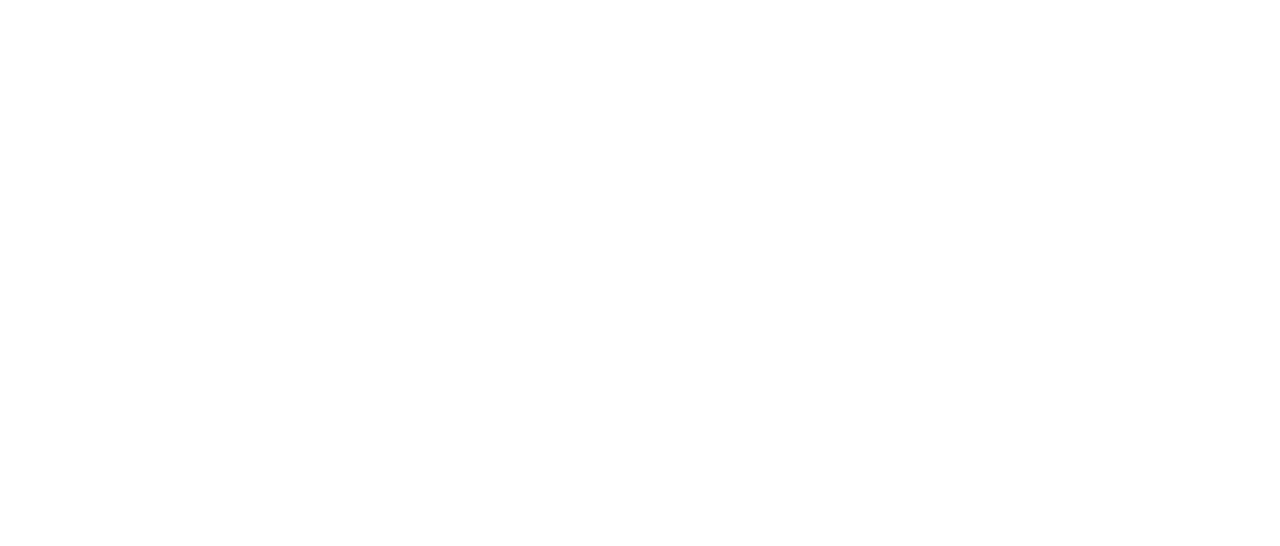
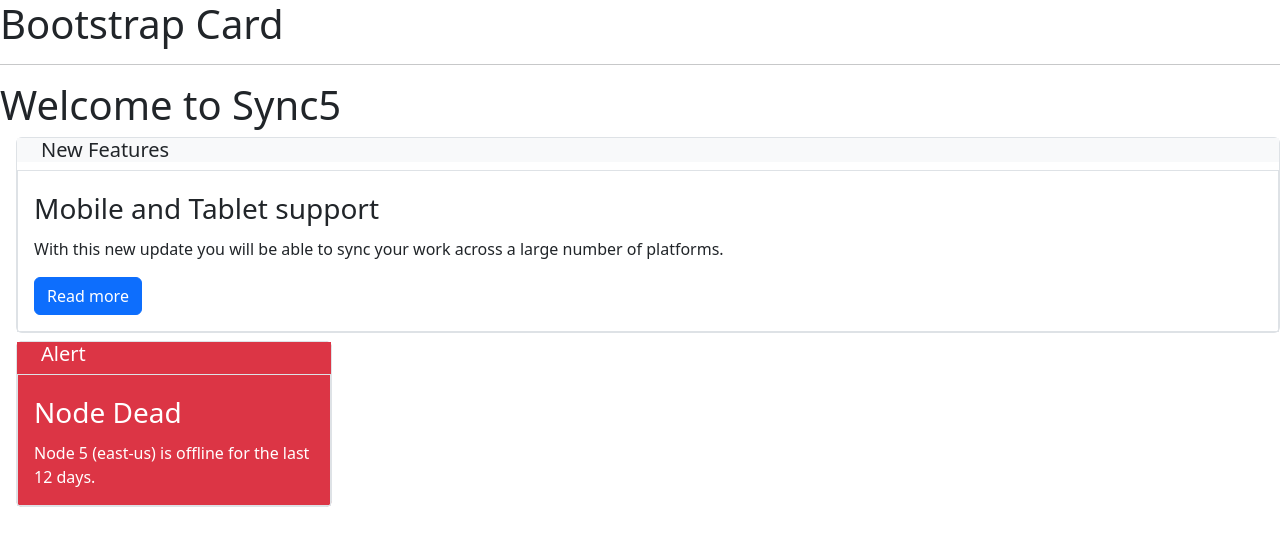
Before and after one commit to acciojob/bootstrap-card-R0ahulkd, a website: page main.html in a window 1280 px wide. Drawn offline with nearby package versions, Linux system fonts and the light colour scheme.

Commit message:
created a submission

```diff
--- a/main.html
+++ b/main.html
@@ -4,10 +4,31 @@
 
 <head>
 	<link rel="stylesheet" href="styles.css">
+	<link href="https://cdn.jsdelivr.net/npm/bootstrap@5.3.8/dist/css/bootstrap.min.css" rel="stylesheet" integrity="sha384-sRIl4kxILFvY47J16cr9ZwB07vP4J8+LH7qKQnuqkuIAvNWLzeN8tE5YBujZqJLB" crossorigin="anonymous">
 </head>
 
 <body>
 	<!-- the entire body must be written by student -->
+	<h1>Bootstrap Card</h1>
+	<hr>
+	<h1>Welcome to Sync5</h1>
+	<div class="card-deck ms-3">
+		<div class="card border rounded">
+			<h5 class="card-title bg-light ps-4">New Features</h5>
+			<div class="card-body border">
+				<div class="card-title fs-3">Mobile and Tablet support</div>
+			<p class="card-text">With this new update you will be able to sync your work across a large number of platforms.</p>
+			<button type="button" class="btn btn-primary">Read more</button>
+			</div>
+		</div>
+		<div class="card col-3 mt-2 bg-danger border rounded">
+			<h5 class="card-title text-white ps-4 bg-danger">Alert</h5>
+			<div class="card-body border">
+				<div class="card-title text-white fs-3">Node Dead</div>
+			<p class="card-text text-white">Node 5 (east-us) is offline for the last 12 days.</p>
+			</div>
+		</div>
+	</div>
     <script type="text/javascript" src="./script.js">
 </script>
 
```
